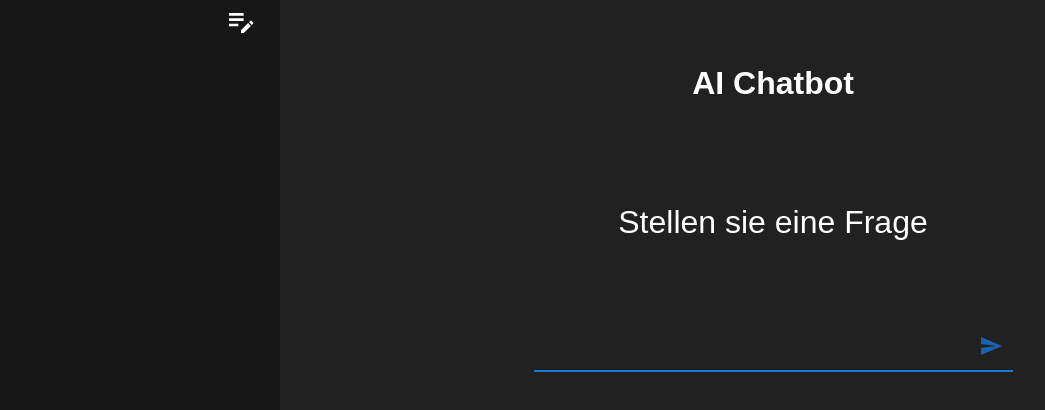
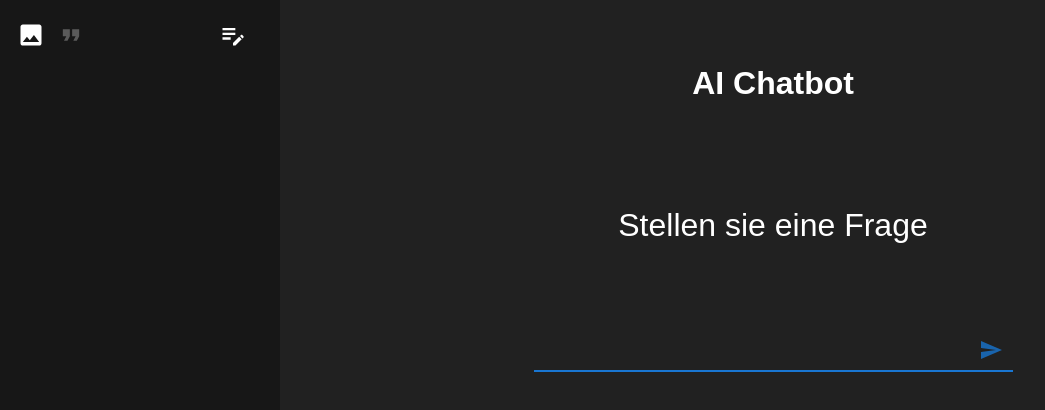
Before and after one commit to roxtraAK/Chatbot, a React (Vite) app in the folder Chatbot/: page / in a window 1280 px wide. Shown: the top 410 px of the page, without its empty margins (0-1045 px from the left). Built offline with nearby package versions, Linux system fonts and the light colour scheme.

Commit message:
implemented Image generation an fixed chat completion bugs

```diff
--- a/Chatbot/src/KI/ai.ts
+++ b/Chatbot/src/KI/ai.ts
@@ -9,7 +9,7 @@ const openai = new OpenAI({
   dangerouslyAllowBrowser: true,
 });
 
-export async function handleCompletion(
+export async function handleTextCompletion(
   inputMessage: string
 ): Promise<ChatCompletionMessage | undefined> {
   try {
@@ -25,7 +25,7 @@ export async function handleCompletion(
               type: "text",
               text: `
                           You can answer every Question you get asked about the topic you are an expert in.
-
+                          answer in german.
                         `,
             },
           ],
@@ -35,7 +35,7 @@ export async function handleCompletion(
           content: [
             {
               type: "text",
-              text: `tell me everyhing you know about ${inputMessage}`,
+              text: `tell me everyhing you know about ${inputMessage} in german`,
             },
           ],
         },
@@ -49,3 +49,22 @@ export async function handleCompletion(
 
   return undefined;
 }
+
+export async function handleImageCompletion(
+  inputMessage: string
+): Promise<string | undefined> {
+  try {
+    const response = await openai.images.generate({
+      model: "dall-e-2",
+      prompt: inputMessage,
+      n: 1,
+      size: "1024x1024",
+    });
+
+    return response.data[0].url;
+  } catch (ex) {
+    console.error(ex);
+  }
+
+  return undefined;
+}
--- a/Chatbot/src/components/Chatbot.tsx
+++ b/Chatbot/src/components/Chatbot.tsx
@@ -2,11 +2,13 @@ import { Box, IconButton, InputAdornment, TextField } from "@mui/material";
 import { useState } from "react";
 import SendIcon from "@mui/icons-material/Send";
 import Textarea from "@mui/joy/Textarea";
-import { handleCompletion } from "../KI/ai";
-import useResponseContext from "../hooks/ResponseContext";
+import { handleTextCompletion, handleImageCompletion } from "../KI/ai";
+import { useResponseContext } from "../hooks/useResponseContext";
+import { useAIModeContext } from "../hooks/useAIModeContext";
 
 export default function Chatbot() {
   const { response, setResponse } = useResponseContext();
+  const { isTextActive } = useAIModeContext();
   let [message, setMessage] = useState("");
   const [isLoading, setIsLoading] = useState<boolean>(false);
 
@@ -16,24 +18,54 @@ export default function Chatbot() {
 
   const typeMessage = async (text: string) => {
     for (let i = 0; i < text.length; i++) {
-      await sleep(10);
+      await sleep(5);
       setResponse((prev: string) => prev + text[i]);
+      console.log(text[i]);
     }
   };
 
-  const handleGenerateResponse = async (): Promise<void> => {
+  const handleKeyDown = (e: React.KeyboardEvent) => {
+    if (e.key == "Enter") {
+      isTextActive
+        ? handleTextGenerateResponse()
+        : handleImageGenerateResponse();
+    }
+  };
+
+  const handleImageGenerateResponse = async (): Promise<void> => {
     if (!message.trim()) return;
 
     setIsLoading(true);
     try {
-      const apiResponse = await handleCompletion(message);
+      const apiResponse = await handleImageCompletion(message);
+      if (apiResponse) {
+        setMessage("");
+        setResponse((prev) => prev + apiResponse + "\n\n");
+      }
+    } catch (error) {
+      console.error("Fehler beim Generieren des Bilds: ", error);
+      setResponse(
+        (prev: string) => prev + "\n\nFehler beim Generieren des Bilds."
+      );
+    } finally {
+      setIsLoading(false);
+    }
+  };
+
+  const handleTextGenerateResponse = async (): Promise<void> => {
+    if (!message.trim()) return;
+
+    setIsLoading(true);
+    try {
+      const apiResponse = await handleTextCompletion(message);
       if (apiResponse && apiResponse.content) {
+        setMessage("");
         for (let i = 0; i < apiResponse.content.length; i++) {
           const text = apiResponse.content[i];
           if (text) await typeMessage(text);
         }
+        setResponse((prev: string) => prev + "\n\n\n");
       }
-      setMessage("");
     } catch (error) {
       console.error("Fehler beim Generieren der Antwort:", error);
       setResponse(
@@ -42,6 +74,29 @@ export default function Chatbot() {
     } finally {
       setIsLoading(false);
     }
+  };
+
+  const renderResponseWithImage = (text: string) => {
+    const regex = /(https?:\/\/.*\.(?:png|jpg|jpeg|gif|webp|svg))/i;
+    const match = text.match(regex);
+    if (match) {
+      return (
+        <Box
+          sx={{
+            color: "white",
+            minWidth: "100%",
+            maxHeight: "70vh",
+            display: "flex",
+            alignItems: "center",
+            flexDirection: "column",
+            marginBottom: "10px",
+          }}
+        >
+          <img src={text} style={{ height: "650px", width: "1024px" }} />
+        </Box>
+      );
+    }
+    return <span>Das Bild konnte nichtz generiert werden</span>;
   };
 
   return (
@@ -73,21 +128,25 @@ export default function Chatbot() {
             fontFamily: "arial",
           }}
         >
-          Stellen sie eine Frage
+          {isTextActive
+            ? "Stellen sie eine Frage"
+            : "Lassen sie sich ein Bild generieren"}
         </Box>
       ) : (
+        <>
+          {isTextActive ? (
             <Textarea
               sx={{
                 width: "100%",
-            height: "70vh",
+                minHeight: "70vh",
                 maxHeight: "80vh",
                 backgroundColor: "transparent",
-            overflowY: "auto",
+                overflowY: "scroll",
                 maxWidth: "100%",
                 color: "white",
                 "& textarea": {
                   color: "white",
-              overflowY: "auto",
+                  resize: "none",
                 },
               }}
               variant="plain"
@@ -95,6 +154,10 @@ export default function Chatbot() {
               value={response}
               onChange={(e) => setResponse(e.target.value)}
             />
+          ) : (
+            renderResponseWithImage(response)
+          )}
+        </>
       )}
       <Box
         sx={
@@ -116,7 +179,6 @@ export default function Chatbot() {
         <TextField
           id="outlined-basic"
           type="text"
-          multiline={true}
           value={message}
           variant="standard"
           focused={true}
@@ -125,13 +187,16 @@ export default function Chatbot() {
             display: "flex",
             alignItems: "center",
             width: "50%",
+            fontSize: "24px",
             marginTop: "10px",
             color: "white",
-            "& textarea": {
+            "& input": {
               color: "white",
+              fontSize: "18px",
             },
-          }} // Set text color to white
+          }}
           onChange={(e) => setMessage(e.target.value)}
+          onKeyDown={(e: React.KeyboardEvent) => handleKeyDown(e)}
           InputProps={{
             endAdornment: (
               <InputAdornment position="end">
@@ -141,7 +206,11 @@ export default function Chatbot() {
                     marginRight: "2px",
                     marginBottom: "10px",
                   }}
-                  onClick={() => handleGenerateResponse()}
+                  onClick={() => {
+                    isTextActive
+                      ? handleTextGenerateResponse()
+                      : handleImageGenerateResponse();
+                  }}
                   edge="end"
                   disabled={isLoading}
                 >
--- a/Chatbot/src/components/Content.tsx
+++ b/Chatbot/src/components/Content.tsx
@@ -2,6 +2,7 @@ import { Box } from "@mui/material";
 import { Sidebar } from "./Sidebar";
 import Chatbot from "./Chatbot";
 import { ResponseContext } from "../context/ResponseContext";
+import { AIModeContext } from "../context/AIModeContext";
 import { useState } from "react";
 
 export interface ResponseContextType {
@@ -9,16 +10,30 @@ export interface ResponseContextType {
   setResponse: React.Dispatch<React.SetStateAction<string>>;
 }
 
+export interface AIModeContextType {
+  isTextActive: boolean;
+  isImageActive: boolean;
+  setIsTextActive: React.Dispatch<React.SetStateAction<boolean>>;
+  setIsImageActive: React.Dispatch<React.SetStateAction<boolean>>;
+}
+
 export default function Content() {
   const [response, setResponse] = useState<string>("");
+  const [isTextActive, setIsTextActive] = useState<boolean>(true);
+  const [isImageActive, setIsImageActive] = useState<boolean>(false);
 
   return (
+    <AIModeContext.Provider
+      value={{ isTextActive, isImageActive, setIsTextActive, setIsImageActive }}
+    >
       <ResponseContext.Provider value={{ response, setResponse }}>
         <Box
           display="flex"
           sx={{ overflow: "hidden", width: "100vw", height: "100vh" }}
         >
-        <Box sx={{ width: "250px", flexShrink: 0, backgroundColor: "#f4f4f4" }}>
+          <Box
+            sx={{ width: "250px", flexShrink: 0, backgroundColor: "#f4f4f4" }}
+          >
             <Sidebar />
           </Box>
 
@@ -34,5 +49,6 @@ export default function Content() {
           </Box>
         </Box>
       </ResponseContext.Provider>
+    </AIModeContext.Provider>
   );
 }
--- a/Chatbot/src/components/Sidebar.tsx
+++ b/Chatbot/src/components/Sidebar.tsx
@@ -1,12 +1,29 @@
 import { Box, Button, Tooltip } from "@mui/material";
 import EditNoteIcon from "@mui/icons-material/EditNote";
-import useResponseContext from "../hooks/ResponseContext";
+import ImageIcon from "@mui/icons-material/Image";
+import FormatQuoteIcon from "@mui/icons-material/FormatQuote";
+import { useResponseContext } from "../hooks/useResponseContext";
+import { useAIModeContext } from "../hooks/useAIModeContext";
 
 export function Sidebar() {
-  const { response, setResponse } = useResponseContext();
+  const { setResponse } = useResponseContext();
+  const { isImageActive, isTextActive, setIsImageActive, setIsTextActive } =
+    useAIModeContext();
 
   const handleNewChat = () => {
     setResponse("");
+  };
+
+  const handleModeChange = (mode: "image" | "text") => {
+    if (mode === "image") {
+      setIsImageActive(true);
+      console.log("Image active");
+      setIsTextActive(false);
+    } else if (mode === "text") {
+      setIsTextActive(true);
+      console.log("text active");
+      setIsImageActive(false);
+    }
   };
 
   return (
@@ -20,19 +37,68 @@ export function Sidebar() {
         left: 0,
         display: "flex",
         flexDirection: "column",
-        alignItems: "end",
         padding: "15px",
         color: "white",
       }}
     >
-      <Button sx={{ marginTop: -2, paddingLeft: 5 }} color="inherit">
+      <Box
+        sx={{
+          display: "flex",
+          justifyContent: "space-between",
+          alignItems: "center",
+          width: "100%",
+        }}
+      >
+        <Box sx={{ display: "flex" }}>
+          <Button
+            color="inherit"
+            disabled={!isTextActive}
+            onClick={() => handleModeChange("image")}
+            sx={{
+              marginRight: -3,
+              ml: -2,
+              "& .MuiTouchRipple-root": {
+                transform: "scale(0.6, 100%)",
+              },
+              "&.Mui-disabled": {
+                color: "#C0C0C0",
+                opacity: 0.4,
+              },
+            }}
+          >
+            <Tooltip title="Image AI">
+              <ImageIcon sx={{ fontSize: 28 }} />
+            </Tooltip>
+          </Button>
+          <Button
+            color="inherit"
+            disabled={!isImageActive}
+            onClick={() => handleModeChange("text")}
+            sx={{
+              "& .MuiTouchRipple-root": {
+                transform: "scale(0.6, 100%)",
+              },
+              "&.Mui-disabled": {
+                color: "#C0C0C0",
+                opacity: 0.4,
+              },
+            }}
+          >
+            <Tooltip title="Text AI">
+              <FormatQuoteIcon sx={{ fontSize: 28 }} />
+            </Tooltip>
+          </Button>
+        </Box>
+
+        <Button color="inherit">
           <Tooltip title="Neuer Chat">
             <EditNoteIcon
               onClick={() => handleNewChat()}
-            sx={{ cursor: "pointer", fontSize: 32 }}
+              sx={{ cursor: "pointer", fontSize: 28 }}
             />
           </Tooltip>
         </Button>
       </Box>
+    </Box>
   );
 }
--- /dev/null
+++ b/Chatbot/src/context/AIModeContext.tsx
@@ -0,0 +1,6 @@
+import { createContext } from "react";
+import { AIModeContextType } from "../components/Content";
+
+export const AIModeContext = createContext<AIModeContextType | undefined>(
+  undefined
+);
--- /dev/null
+++ b/Chatbot/src/hooks/useAIModeContext.tsx
@@ -0,0 +1,12 @@
+import { useContext } from "react";
+import { AIModeContext } from "../context/AIModeContext";
+
+export function useAIModeContext() {
+  const context = useContext(AIModeContext);
+
+  if (context === undefined) {
+    throw new Error("AI Mode Context is undefined");
+  }
+
+  return context;
+}
--- a/Chatbot/src/hooks/ResponseContext.tsx
+++ b/Chatbot/src/hooks/useResponseContext.tsx
@@ -1,7 +1,7 @@
 import { useContext } from "react";
 import { ResponseContext } from "../context/ResponseContext";
 
-export default function useResponseContext() {
+export function useResponseContext() {
   const context = useContext(ResponseContext);
 
   if (context === undefined) {
```
Lines whose indentation alone changed are shown as unchanged.
